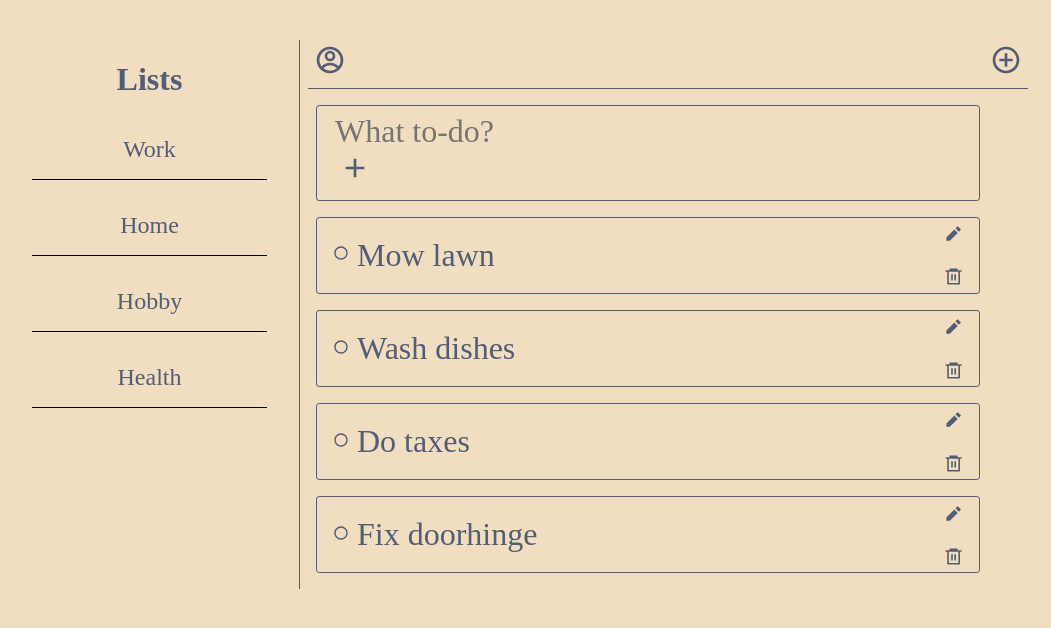
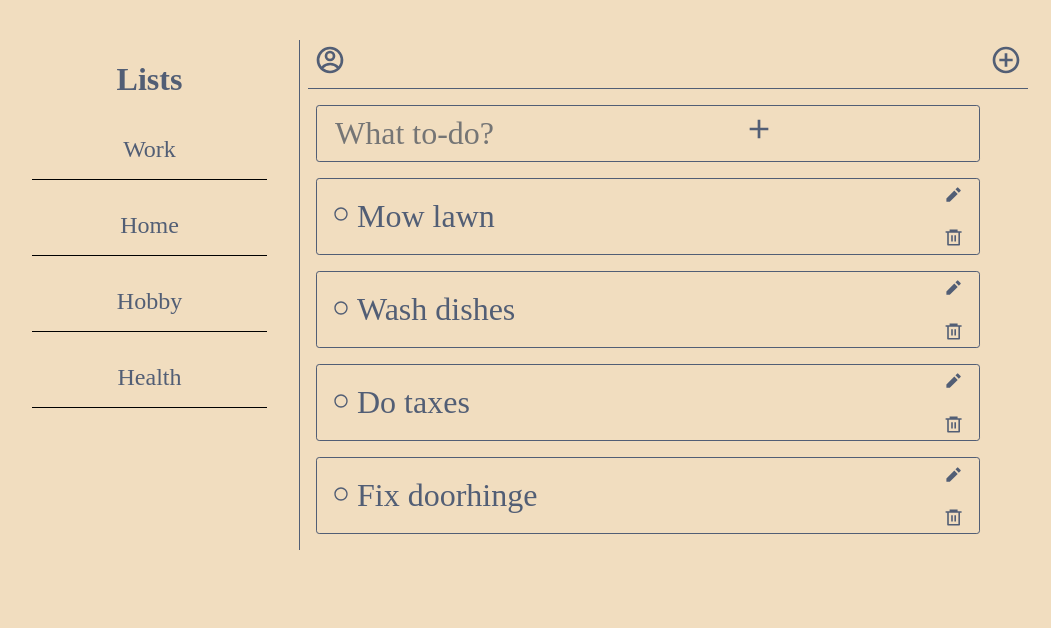
Before and after one commit to zach28attack/TodoList, a React (Vite) app in the folder client/: page / in a window 1280 px wide. Both pictures are taken after a click on the button 1046 px from the left and 64 px from the top of the page. Shown: the top 628 px of the page, without its empty margins (40-1091 px from the left). Built offline with nearby package versions, Linux system fonts and the light colour scheme.

Commit message:
style form

```diff
--- a/client/src/components/utility/ListForm.module.css
+++ b/client/src/components/utility/ListForm.module.css
@@ -13,3 +13,8 @@
   border: none;
   color: #525e75;
 }
+.form {
+  display: flex;
+  justify-content: space-between;
+  align-items: center;
+}
```
